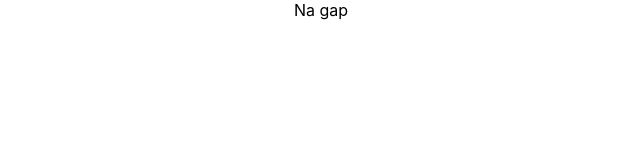
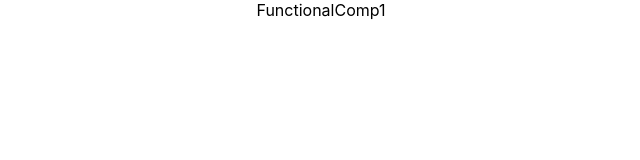
Before and after one commit to Asadbek-Dev/React_Sources, a React (Create React App) app: page / in a window 1280 px wide. Shown: the top 160 px of the page, without its empty margins (319-959 px from the left). Built offline with nearby package versions, Linux system fonts and the light colour scheme.

Commit message:
completed functional component

```diff
--- a/src/App.js
+++ b/src/App.js
@@ -1,9 +1,10 @@
 import './App.css';
+import {FunctionalComp} from './components/FunctionalComp';
 
 function App() {
   return (
     <div className="App">
-     Na gap
+     <FunctionalComp/>
     </div>
   );
 }
--- /dev/null
+++ b/src/components/FunctionalComp.js
@@ -0,0 +1,11 @@
+import React from 'react'
+
+// const FunctionalComp = () => {
+//   return (
+//     <div>FunctionalComp</div>
+//   )
+// }
+
+export const FunctionalComp=()=><div>FunctionalComp1</div>
+
+// export default FunctionalComp
```
